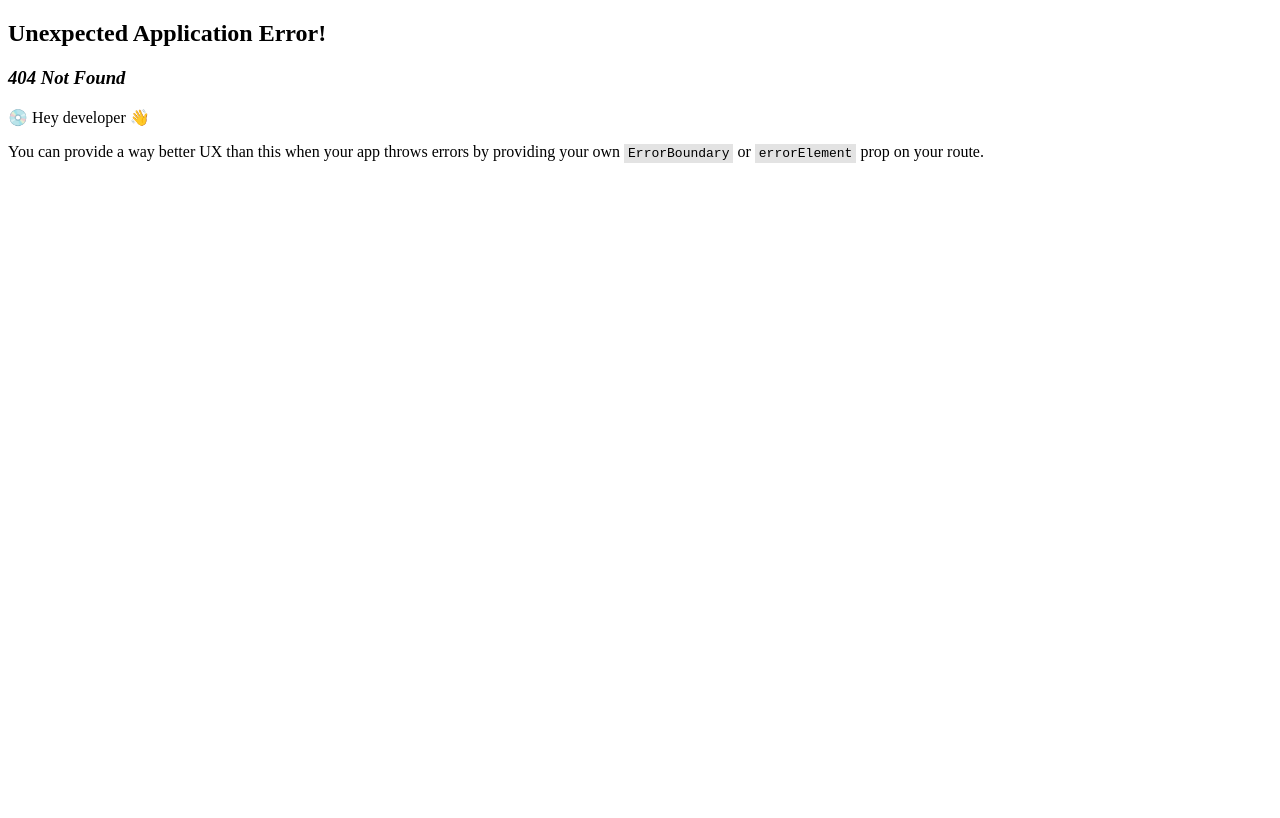
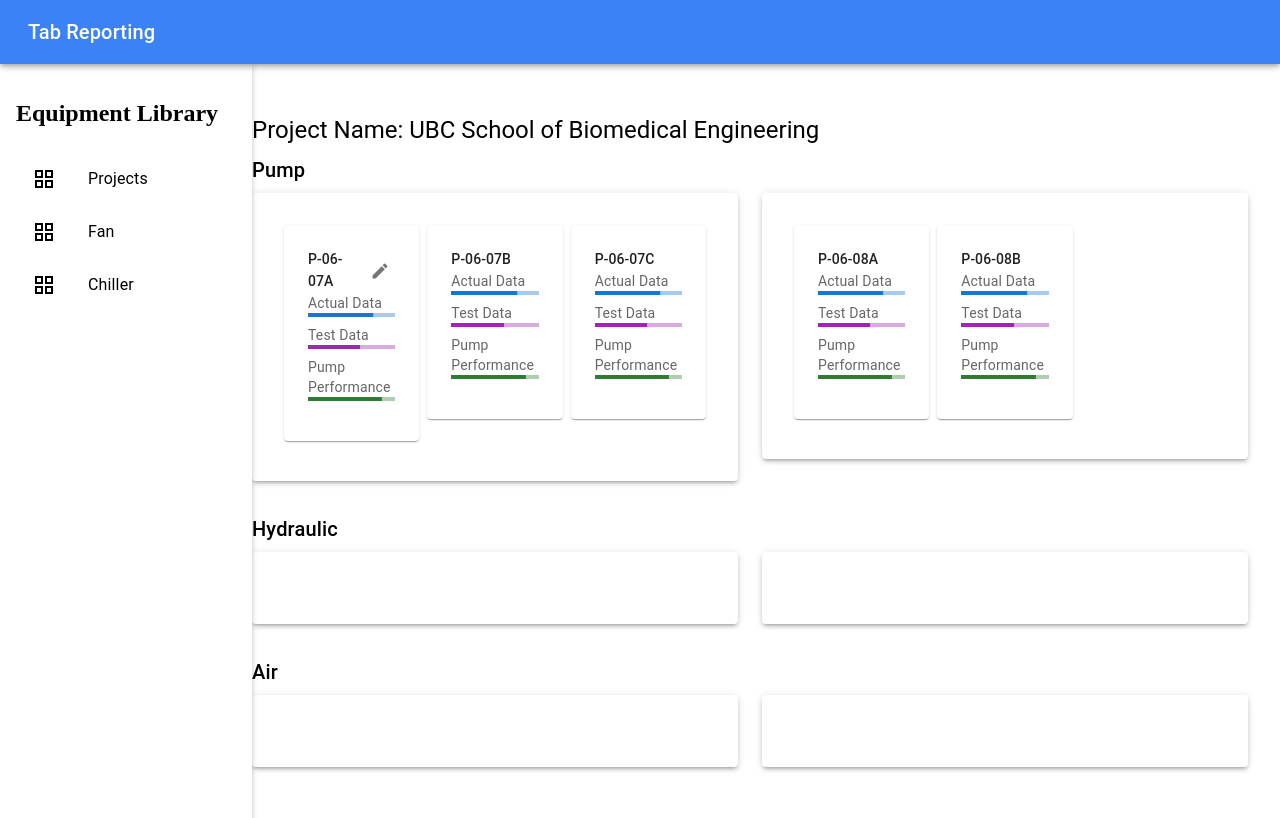
Before and after one commit to harshadyadav8485/ReactViteProject, a React (Vite) app: page /projects in a window 1280 px wide. Before the commit this address had no page. Built offline with nearby package versions, Linux system fonts and the light colour scheme.

Commit message:
create projects component and doing all changes in that

```diff
--- a/src/Components/Layout/Sidebar.jsx
+++ b/src/Components/Layout/Sidebar.jsx
@@ -9,7 +9,7 @@ import PublicIcon from "@mui/icons-material/Public";
 import WorkIcon from "@mui/icons-material/Work";
 import GridViewIcon from "@mui/icons-material/GridView";
 const menuItems = [
-  { name: "Pump", path: "/allPump", icon: <GridViewIcon /> },
+  { name: "Projects", path: "/allPump", icon: <GridViewIcon /> },
   { name: "Fan", path: "/fan", icon: <GridViewIcon /> },
   { name: "Chiller", path: "/chiller", icon: <GridViewIcon /> },
   // { name: "Villages", path: "/villages", icon: <PublicIcon /> },
--- a/src/Pages/AllPump.jsx
+++ b/src/Pages/AllPump.jsx
@@ -1,5 +1,16 @@
 import React, { useState } from "react";
-import { Box, Paper, Table, TableBody, TableCell, TableContainer, TableHead, TableRow, Button, TextField } from "@mui/material";
+import {
+  Box,
+  Paper,
+  Table,
+  TableBody,
+  TableCell,
+  TableContainer,
+  TableHead,
+  TableRow,
+  Button,
+  TextField,
+} from "@mui/material";
 import { useNavigate } from "react-router-dom";
 
 const AllPump = () => {
@@ -7,9 +18,9 @@ const AllPump = () => {
 
   // Sample data for projects
   const [projects, setProjects] = useState([
-    { id: "P001", name: "UBC School of Biomedical Engineering", pumpNumber: "P-06-07A" },
-    { id: "P002", name: "Boiler Feed Pump", pumpNumber: "P-08-09B" },
-    { id: "P003", name: "Chilled Water System", pumpNumber: "P-10-11C" },
+    { id: "P001", name: "UBC School of Biomedical Engineering", customerName: "Smith Sheet Metal Works Ltd" },
+    { id: "P002", name: "Boiler Feed Pump", customerName: "Smith Sheet Metal Works Ltd" },
+    { id: "P003", name: "Chilled Water System", customerName:"Smith Sheet Metal Works Ltd" },
   ]);
 
   // Handle edit (navigate to pumpCreation with project ID)
@@ -30,7 +41,7 @@ const AllPump = () => {
 
   return (
     <Box sx={{ pl: 9, pr: 9, mt: 2 }}>
-      <h2>Pump Projects</h2>
+      <h2>Projects</h2>
       <Box display="flex" justifyContent="space-between" sx={{ mb: 2 }}>
         <TextField
           variant="outlined"
@@ -40,7 +51,7 @@ const AllPump = () => {
             sx: { height: "40px" },
           }}
         />
-        <Button variant="contained" onClick={() => navigate("/createPump")}>
+        <Button variant="contained" onClick={() => navigate("/createProject")}>
           Create New
         </Button>
       </Box>
@@ -52,7 +63,7 @@ const AllPump = () => {
             <TableRow>
               <TableCell sx={{ color: "white", fontWeight: "bold" }}>Project ID</TableCell>
               <TableCell sx={{ color: "white", fontWeight: "bold" }}>Project Name</TableCell>
-              <TableCell sx={{ color: "white", fontWeight: "bold" }}>Pump Number</TableCell>
+              <TableCell sx={{ color: "white", fontWeight: "bold" }}>Customer Name</TableCell>
               <TableCell sx={{ color: "white", fontWeight: "bold" }}>Action</TableCell>
             </TableRow>
           </TableHead>
@@ -60,8 +71,19 @@ const AllPump = () => {
             {projects.map((project) => (
               <TableRow key={project.id}>
                 <TableCell>{project.id}</TableCell>
-                <TableCell>{project.name}</TableCell>
-                <TableCell>{project.pumpNumber}</TableCell>
+
+                {/* Clickable Project Name */}
+                <TableCell>
+                  <Button
+                    variant="text"
+                    color="primary"
+                    onClick={() => navigate(`/projects?id=${project.id}`)}
+                  >
+                    {project.name}
+                  </Button>
+                </TableCell>
+
+                <TableCell>{project.customerName}</TableCell>
                 <TableCell>
                   <Button
                     variant="contained"
--- /dev/null
+++ b/src/Pages/CreateProject.jsx
@@ -0,0 +1,102 @@
+import React from "react";
+import {
+  Box,
+  TextField,
+  Button,
+  Typography,
+  Tabs,
+  Tab,
+  Input,
+} from "@mui/material";
+import { Divider } from "@mui/material";
+import { useNavigate } from "react-router-dom";
+import AddIcon from "@mui/icons-material/Add";
+
+const CreateProject = () => {
+  const navigate = useNavigate();
+
+  return (
+    <>
+      <Box sx={{ pl: 9, pr: 9, mt: 1 }}>
+        <Box>
+          <h2> Create Project</h2>
+        </Box>
+
+        <Box
+          component="form"
+          sx={{
+            display: "flex",
+            flexDirection: "column",
+            gap: 2,
+            maxWidth: 1100,
+            margin: "auto",
+            padding: 3,
+            boxShadow: 3,
+            borderRadius: 2,
+          }}
+        >
+          <Box
+            sx={{
+              display: "grid",
+              gridTemplateColumns: "repeat(2, 1fr)",
+              gap: 2,
+            }}
+          >
+            <Box display="flex" alignItems="center">
+              <Typography sx={{ minWidth: "110px" }}>Project Id :</Typography>
+              <Input
+                fullWidth
+                name="make"
+                sx={{
+                  border: "1px solid #ccc",
+                  padding: "5px",
+                  borderRadius: "4px",
+                }}
+              />
+            </Box>
+
+            <Box display="flex" alignItems="center">
+              <Typography sx={{ minWidth: "110px" }}>Project Name :</Typography>
+              <Input
+                fullWidth
+                name="model"
+                sx={{
+                  border: "1px solid #ccc",
+                  padding: "5px",
+                  borderRadius: "4px",
+                }}
+              />
+            </Box>
+
+            <Box display="flex" alignItems="center">
+              <Typography sx={{ minWidth: "110px" }}>
+                Customer Name :
+              </Typography>
+              <Input
+                fullWidth
+                name="impellerSize"
+                sx={{
+                  border: "1px solid #ccc",
+                  padding: "5px",
+                  borderRadius: "4px",
+                }}
+              />
+            </Box>
+          </Box>
+        </Box>
+        <Box display="flex" justifyContent="flex-end" sx={{mt:2}}>
+              <Button
+                variant="outlined"
+                onClick={() => navigate("/allPump")}
+                sx={{ mr: 2 }}
+              >
+                Back
+              </Button>
+              <Button variant="contained"  onClick={() => navigate("/allPump")}>Submit</Button>
+            </Box>
+      </Box>
+    </>
+  );
+};
+
+export default CreateProject;
--- /dev/null
+++ b/src/Pages/Projects.jsx
@@ -0,0 +1,149 @@
+import { Card, CardContent, Typography, Grid, Container, LinearProgress, IconButton } from "@mui/material";
+import { Edit } from "@mui/icons-material";
+import { useNavigate } from "react-router-dom";
+
+export default function Projects() {
+  const navigate = useNavigate(); // Initialize navigation
+
+  const projectTitle = "UBC School of Biomedical Engineering";
+
+  const sections = [
+    {
+      id: "pump",
+      title: "Pump",
+      cards: [
+        {
+          id: 1,
+        subCards: [
+            {
+              id: "1a",
+              name: "P-06-07A",
+              progressList: [
+                { label: "Actual Data", value: 75, color: "primary" },
+                { label: "Test Data", value: 60, color: "secondary" },
+                { label: "Pump Performance", value: 85, color: "success" },
+              ],
+            },
+            { id: "1b", name: "P-06-07B",
+                progressList: [
+                    { label: "Actual Data", value: 75, color: "primary" },
+                    { label: "Test Data", value: 60, color: "secondary" },
+                    { label: "Pump Performance", value: 85, color: "success" },
+                  ],
+             },
+            { id: "1c", name: "P-06-07C",
+                progressList: [
+                    { label: "Actual Data", value: 75, color: "primary" },
+                    { label: "Test Data", value: 60, color: "secondary" },
+                    { label: "Pump Performance", value: 85, color: "success" },
+                  ],
+             },
+          ],
+        },
+        { id: 2,
+            subCards: [
+                {
+                  id: "1a",
+                  name: "P-06-08A",
+                  progressList: [
+                    { label: "Actual Data", value: 75, color: "primary" },
+                    { label: "Test Data", value: 60, color: "secondary" },
+                    { label: "Pump Performance", value: 85, color: "success" },
+                  ],
+                },
+                { id: "1b", name: "P-06-08B",
+                    progressList: [
+                        { label: "Actual Data", value: 75, color: "primary" },
+                        { label: "Test Data", value: 60, color: "secondary" },
+                        { label: "Pump Performance", value: 85, color: "success" },
+                      ],
+                 },
+              ],
+        },
+      ],
+    },
+    {
+      id: "hydraulic",
+      title: "Hydraulic",
+      cards: [
+        { id: 4, name: "Hydraulic Project 1", description: "Description of project 1" },
+        { id: 5, name: "Hydraulic Project 2", description: "Description of project 2" },
+      ],
+    },
+    {
+      id: "air",
+      title: "Air",
+      cards: [
+        { id: 7, name: "Air Project 1", description: "Description of project 1" },
+        { id: 8, name: "Air Project 2", description: "Description of project 2" },
+      ],
+    },
+  ];
+  return (
+    <Container sx={{ py: 4 }}>
+      <Typography variant="h5" gutterBottom>
+        Project Name: {projectTitle}
+      </Typography>
+      {sections.map((section) => (
+        <div key={section.id} style={{ marginBottom: "2rem" }}>
+          <Typography variant="h6" gutterBottom>
+            {section.title}
+          </Typography>
+          <Grid container spacing={3}>
+            {section.cards.map((card) => (
+              <Grid item xs={12} sm={6} key={card.id}>
+                <Card sx={{ p: 2, boxShadow: 3 }}>
+                  <CardContent>
+                    {card.subCards && (
+                      <Grid container spacing={1}>
+                        {card.subCards.map((subCard) => (
+                          <Grid item xs={12} sm={4} key={subCard.id}>
+                            <Card
+                              sx={{ p: 1, boxShadow: 1, cursor: "pointer", position: "relative" }}
+                              onClick={() => navigate(`/actualPump?id=${subCard.id}`)}
+                            >
+                              <CardContent>
+                                <Typography variant="subtitle2" sx={{ display: "flex", alignItems: "center", justifyContent: "space-between" }}>
+                                  {subCard.name}
+                                  {/* Add Edit Button only for P-06-07A */}
+                                  {subCard.name === "P-06-07A" && (
+                                    <IconButton
+                                      size="small"
+                                      onClick={(e) => {
+                                        e.stopPropagation();
+                                        navigate(`/pumpCreation?id=${subCard.id}`);
+                                      }}
+                                    >
+                                      <Edit fontSize="small" />
+                                    </IconButton>
+                                  )}
+                                </Typography>
+                                {subCard.progressList.map((progressItem) => (
+                                  <div key={progressItem.label}>
+                                    <Typography variant="body2" color="text.secondary">
+                                      {progressItem.label}
+                                    </Typography>
+                                    <LinearProgress
+                                      variant="determinate"
+                                      value={progressItem.value}
+                                      color={progressItem.color}
+                                      sx={{ mb: 1 }}
+                                    />
+                                  </div>
+                                ))}
+                              </CardContent>
+                            </Card>
+                          </Grid>
+                        ))}
+                      </Grid>
+                    )}
+                  </CardContent>
+                </Card>
+              </Grid>
+            ))}
+          </Grid>
+        </div>
+      ))}
+    </Container>
+  );
+}
```
Also changed, not shown: src/App.jsx (+10 -0 lines).
